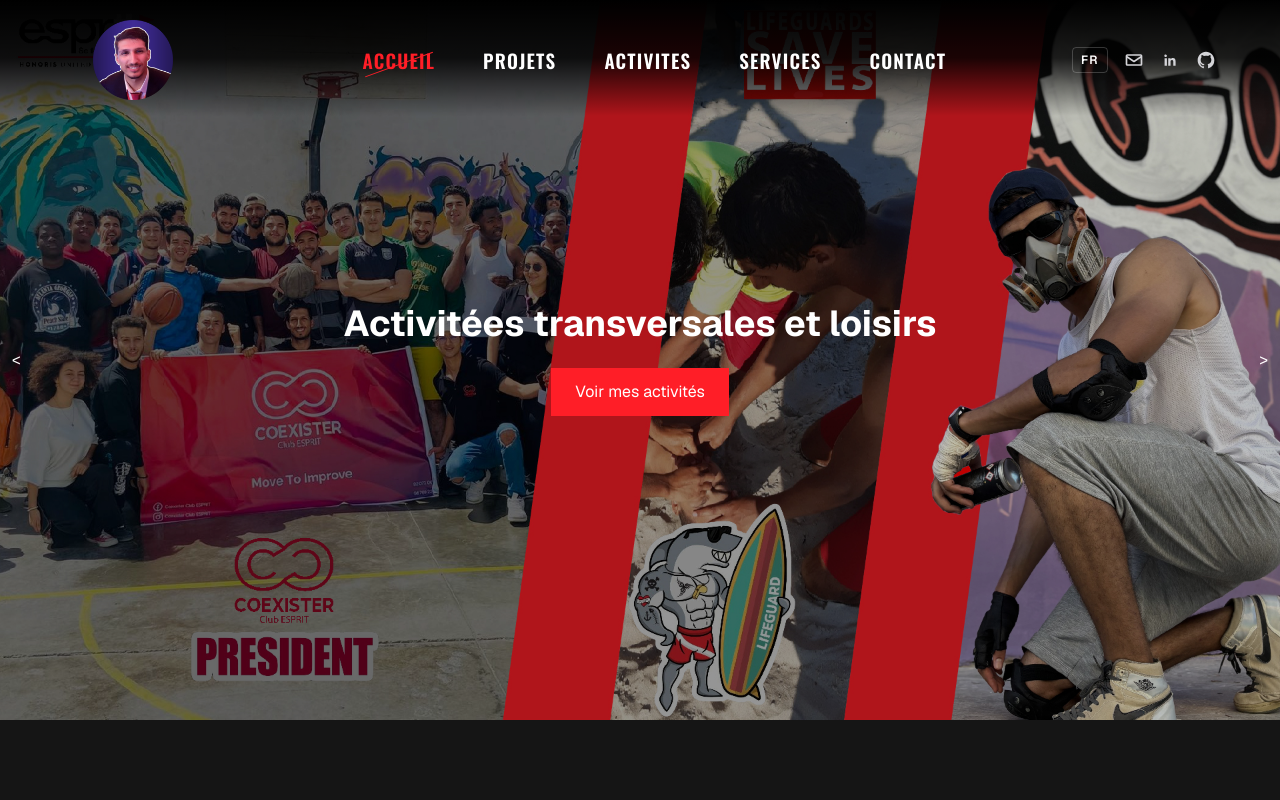
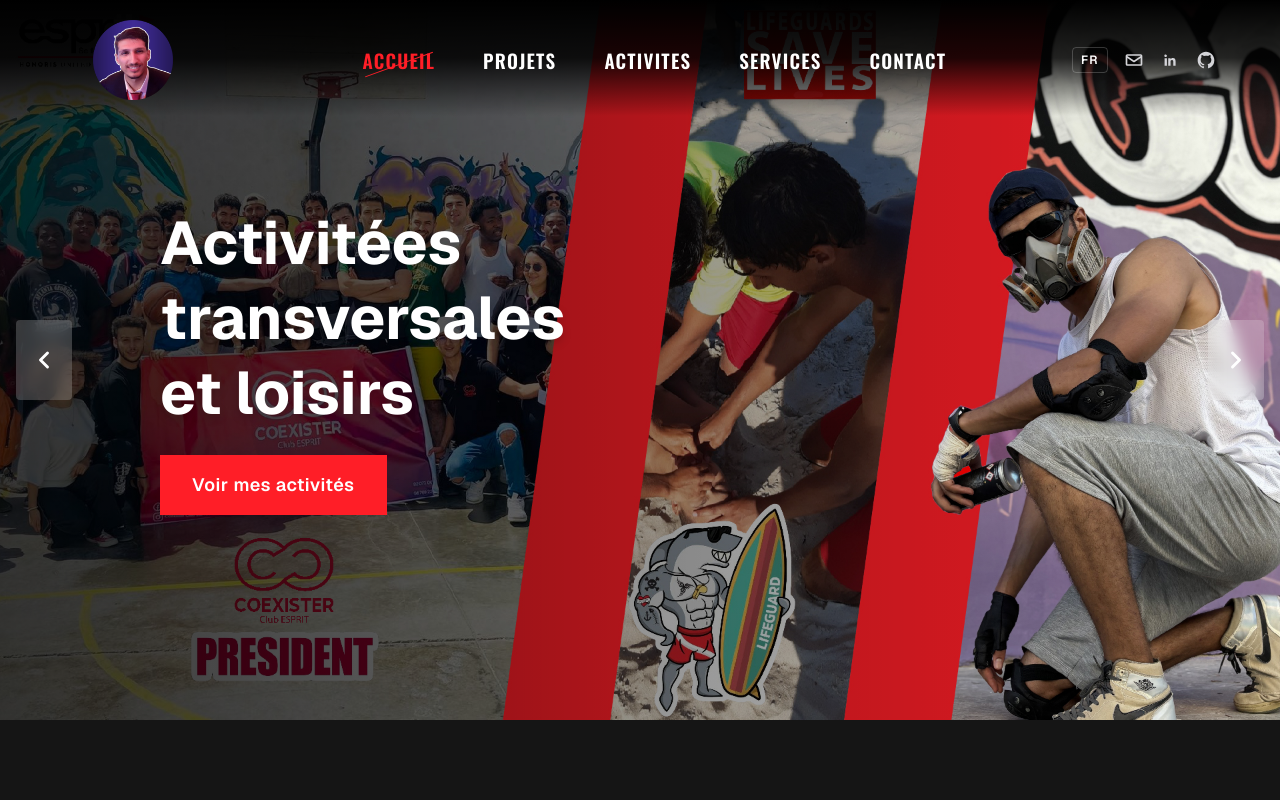
Before and after one commit to oussema1998/Portfolio-website, a Next.js app: page / in a window 1280 px wide. Shown: the top 800 px of the page. Built offline with nearby package versions, Linux system fonts and the light colour scheme.

Commit message:
Slider updated

```diff
--- a/app/components/HomeSlider.tsx
+++ b/app/components/HomeSlider.tsx
@@ -225,24 +225,29 @@ export default function HomeSlider() {
           {slidesLoop.map((slide, index) => (
             <div
               key={`${slide.image}-${index}`}
-              className="relative min-w-full aspect-[16/9]"
+              className="relative min-w-full"
+              style={{ aspectRatio: "16/9", minHeight: "320px" }}
             >
               <Image
                 src={slide.image}
                 alt={slide.title}
                 fill
-                className="object-cover"
+                className="object-cover object-center"
                 priority={index === 0}
               />
 
-              <div className="absolute inset-0 bg-black/25" />
+              {/* Dégradé sombre à gauche */}
+              <div className="absolute inset-0 bg-gradient-to-r from-black/60 via-black/25 to-transparent" />
 
-              <div className="absolute inset-0 flex items-center justify-center">
-                <div className="text-center text-white">
-                  <h2 className="text-4xl font-bold">{slide.title}</h2>
+              {/* Contenu — padding augmenté pour s'éloigner du bord */}
+              <div className="absolute inset-0 flex items-center">
+                <div className="px-16 sm:px-24 md:px-32 lg:px-40 max-w-2xl">
+                  <h2 className="text-3xl sm:text-4xl md:text-5xl lg:text-6xl font-bold text-white leading-tight drop-shadow-lg">
+                    {slide.title}
+                  </h2>
                   <Link
                     href={slide.ctaHref}
-                    className="mt-6 inline-block bg-[#FF1E27] px-6 py-3 text-white"
+                    className="mt-6 inline-block bg-[#FF1E27] px-8 py-4 text-white font-semibold text-base sm:text-lg tracking-wide hover:bg-[#cc1820] transition-colors duration-200"
                   >
                     {slide.ctaLabel}
                   </Link>
@@ -252,20 +257,64 @@ export default function HomeSlider() {
           ))}
         </div>
 
+        {/* Bouton précédent — décalé du bord avec mx, fond blanc transparent, sans bordure */}
         <button
           onClick={goToPrevious}
-          aria-label={locale === "fr" ? "Image precedente" : "Previous image"}
-          className="absolute left-3 top-1/2 -translate-y-1/2 text-white"
+          aria-label={locale === "fr" ? "Image précédente" : "Previous image"}
+          className="
+            absolute top-1/2 -translate-y-1/2
+            left-3 sm:left-4
+            h-14 w-10 sm:h-20 sm:w-14
+            flex items-center justify-center
+            bg-white/20 hover:bg-white/35
+            text-white
+            rounded-sm
+            transition-all duration-200
+            backdrop-blur-sm
+          "
         >
-          {"<"}
+          <svg
+            xmlns="http://www.w3.org/2000/svg"
+            viewBox="0 0 24 24"
+            fill="none"
+            stroke="currentColor"
+            strokeWidth="2.5"
+            strokeLinecap="round"
+            strokeLinejoin="round"
+            className="w-5 h-5 sm:w-7 sm:h-7"
+          >
+            <polyline points="15 18 9 12 15 6" />
+          </svg>
         </button>
 
+        {/* Bouton suivant — décalé du bord avec mx, fond blanc transparent, sans bordure */}
         <button
           onClick={goToNext}
           aria-label={locale === "fr" ? "Image suivante" : "Next image"}
-          className="absolute right-3 top-1/2 -translate-y-1/2 text-white"
+          className="
+            absolute top-1/2 -translate-y-1/2
+            right-3 sm:right-4
+            h-14 w-10 sm:h-20 sm:w-14
+            flex items-center justify-center
+            bg-white/20 hover:bg-white/35
+            text-white
+            rounded-sm
+            transition-all duration-200
+            backdrop-blur-sm
+          "
         >
-          {">"}
+          <svg
+            xmlns="http://www.w3.org/2000/svg"
+            viewBox="0 0 24 24"
+            fill="none"
+            stroke="currentColor"
+            strokeWidth="2.5"
+            strokeLinecap="round"
+            strokeLinejoin="round"
+            className="w-5 h-5 sm:w-7 sm:h-7"
+          >
+            <polyline points="9 18 15 12 9 6" />
+          </svg>
         </button>
       </div>
     </section>
--- a/app/sections/TestimonialsSection.tsx
+++ b/app/sections/TestimonialsSection.tsx
@@ -11,7 +11,7 @@ const testimonialsByLocale = {
       role: "PDG",
       organization: "@Elyssa-call",
       organizationUrl:
-        "https://www.elyssa-call.com/",
+        "https://www.https://www.elyssa-call.com/",
       image: "/images/temoignages/farid_khouani.png",
       rating: 5,
       quote:
```
